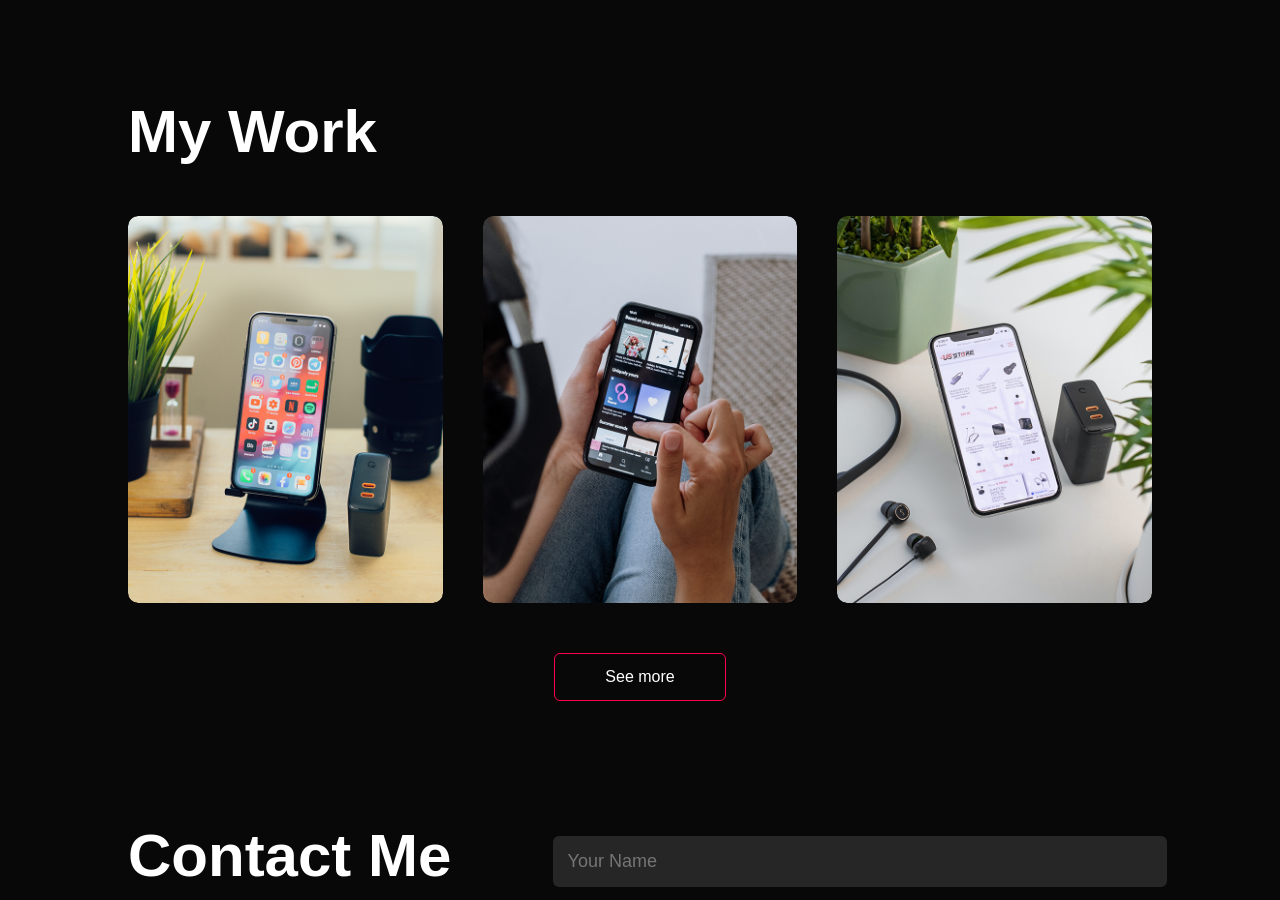
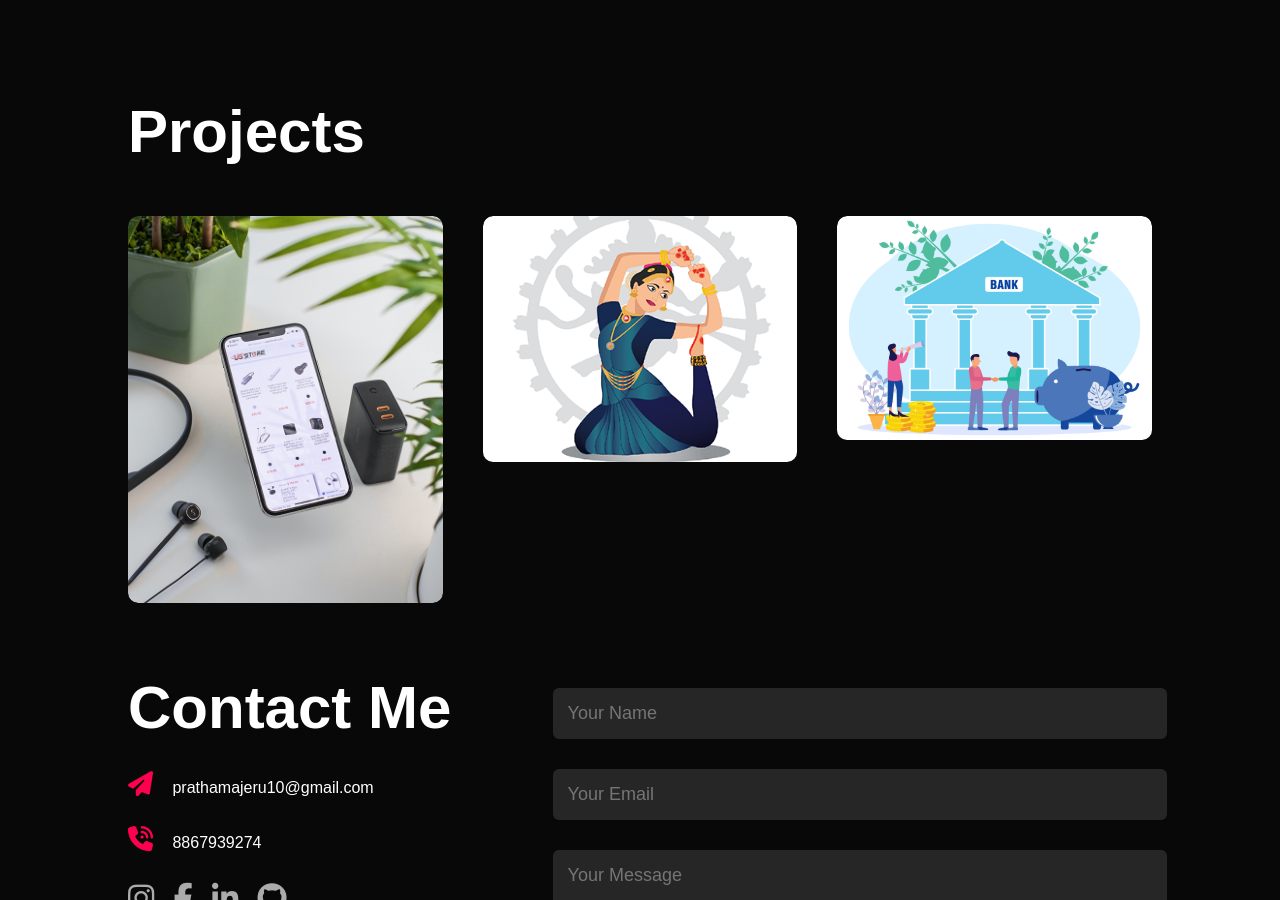
Before and after one commit to pathu10/Portfolio, a plain HTML site: page index.html in a window 1280 px wide. Shown: the part 1900-2800 px from the top of the page. Drawn offline with Linux system fonts and the light colour scheme.

Commit message:
Updated index.html

```diff
--- a/index.html
+++ b/index.html
@@ -16,7 +16,7 @@
                 <li><a href="#header">Home</a></li>
                 <li><a href="#about">About</a></li>
                 <li><a href="#services">Services</a></li>
-                <li><a href="#portfolio">Portfolio</a></li>
+                <li><a href="#portfolio">Projects</a></li>
                 <li><a href="#contact">Contact</a></li>
                 <i class="fas fa-times" onclick="closemenu()"></i>
             </ul>
@@ -114,36 +114,39 @@
 <!---------------Portfolio---------->
 <div id="portfolio">
     <div class="container">
-        <h1 class="sub-title">My Work</h1>
+        <h1 class="sub-title">Projects</h1>
         <div class="work-list">
+
             <div class="work">
-                <img src="Images/work-1.png">
+                <img src="Images/work-3.png">
                 <div class="layer">
-                    <h3>Social Media App</h3>
-                    <p> this app is used so much in the world bcz it is super amazing thing ever seen</p>
-                    <a href="#"> <i class="fa-solid fa-arrow-up-right-from-square"></i></a>
+                    <h3>Kannada-Handwriting-Recognition</h3>
+                    <p> This project is designed to recognize handwritten characters in the Kannada script using advanced image processing techniques and machine learning algorithms. By processing and analyzing input images of handwritten Kannada letters, the system accurately identifies the characters, providing a robust solution for Kannada handwriting recognition.</p>
+                    <a href="https://github.com/pathu10/Kannada-Handwriting-Recognition"> <i class="fa-solid fa-arrow-up-right-from-square"></i></a>
                 </div>
             </div>
 
             <div class="work">
-                <img src="Images/work-2.png">
+                <img src="Images/2.png">
                 <div class="layer">
-                    <h3>Music App</h3>
-                    <p> this app is used so much in the world bcz it is super amazing </p>
-                    <a href="#"> <i class="fa-solid fa-arrow-up-right-from-square"></i></a>
+                    <h3>NatyaNirmithi</h3>
+                    <p> NatyaNirmiti aims to recognize and classify Bharatanatyam dance poses from images using machine learning techniques. The project processes video data, extracts features, trains a model, evaluates it, and makes predictions to identify dance poses.</p>
+                    <a href="https://github.com/pathu10/NatyaNirmithi_Bharathanatyam_pose_detection"> <i class="fa-solid fa-arrow-up-right-from-square"></i></a>
                 </div>
             </div>
 
             <div class="work">
-                <img src="Images/work-3.png">
+                <img src="Images/1.jpg">
                 <div class="layer">
-                    <h3>Online Shopping App</h3>
-                    <p> this app is used so much in the world bcz it is super amazing thing ever seen</p>
-                    <a href="#"> <i class="fa-solid fa-arrow-up-right-from-square"></i></a>
+                    <h3>Bank Database Management DBMS Project</h3>
+                    <p>This project is a comprehensive software solution designed to streamline and automate the essential tasks carried out by financial institutions. The system efficiently manages transactions, customer accounts, loans, and integrates robust security features to ensure the safety and compliance of banking operations. This is my DBMS project</p>
+                    <a href="https://github.com/pathu10/Bank-Database-Management-System"> <i class="fa-solid fa-arrow-up-right-from-square"></i></a>
                 </div>
             </div>
+
+
         </div>
-        <a href="#" class="btn"> See more</a>
+<!--         <a href="#" class="btn"> See more</a> -->
     </div>
 </div>
 
```
